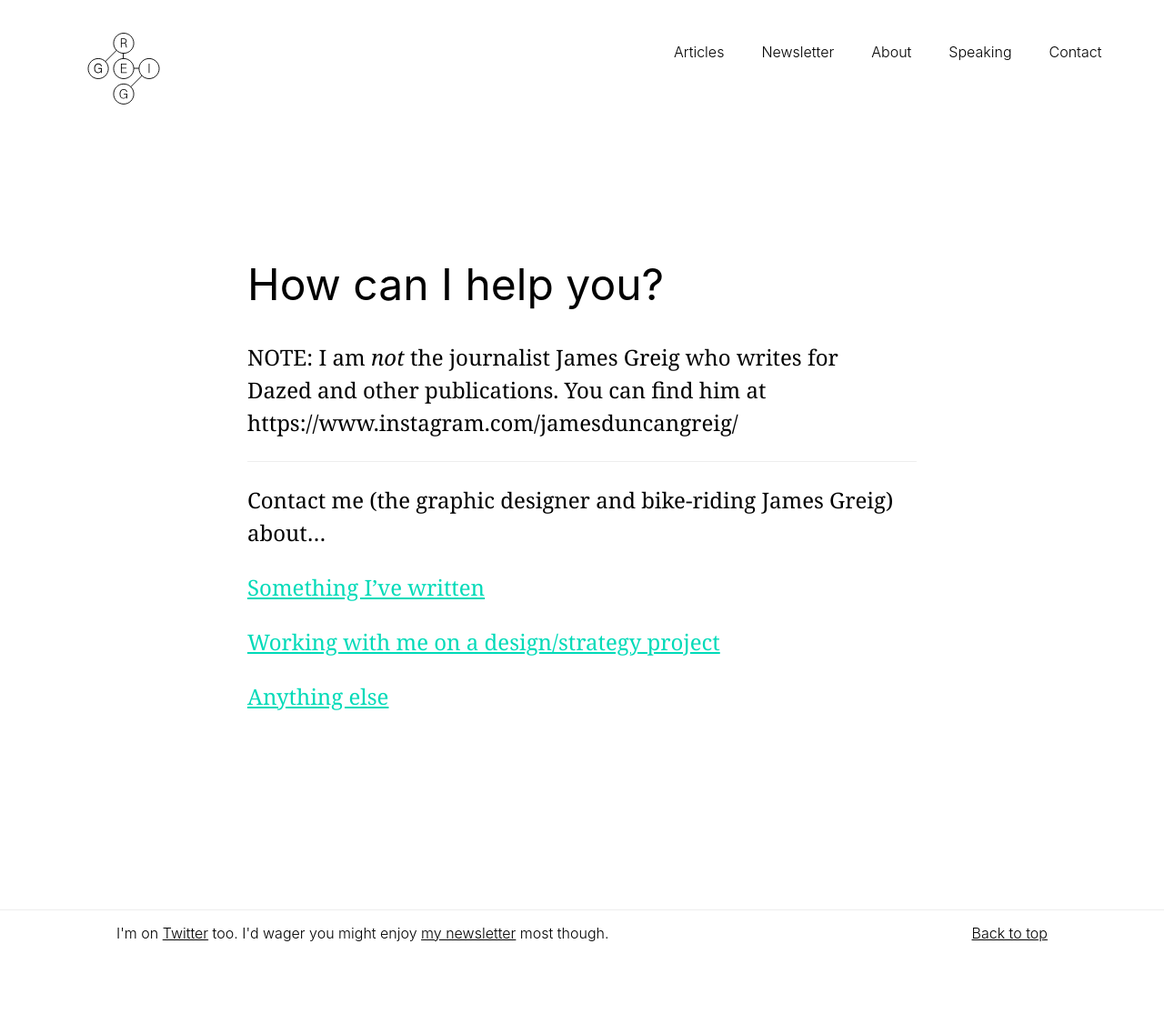
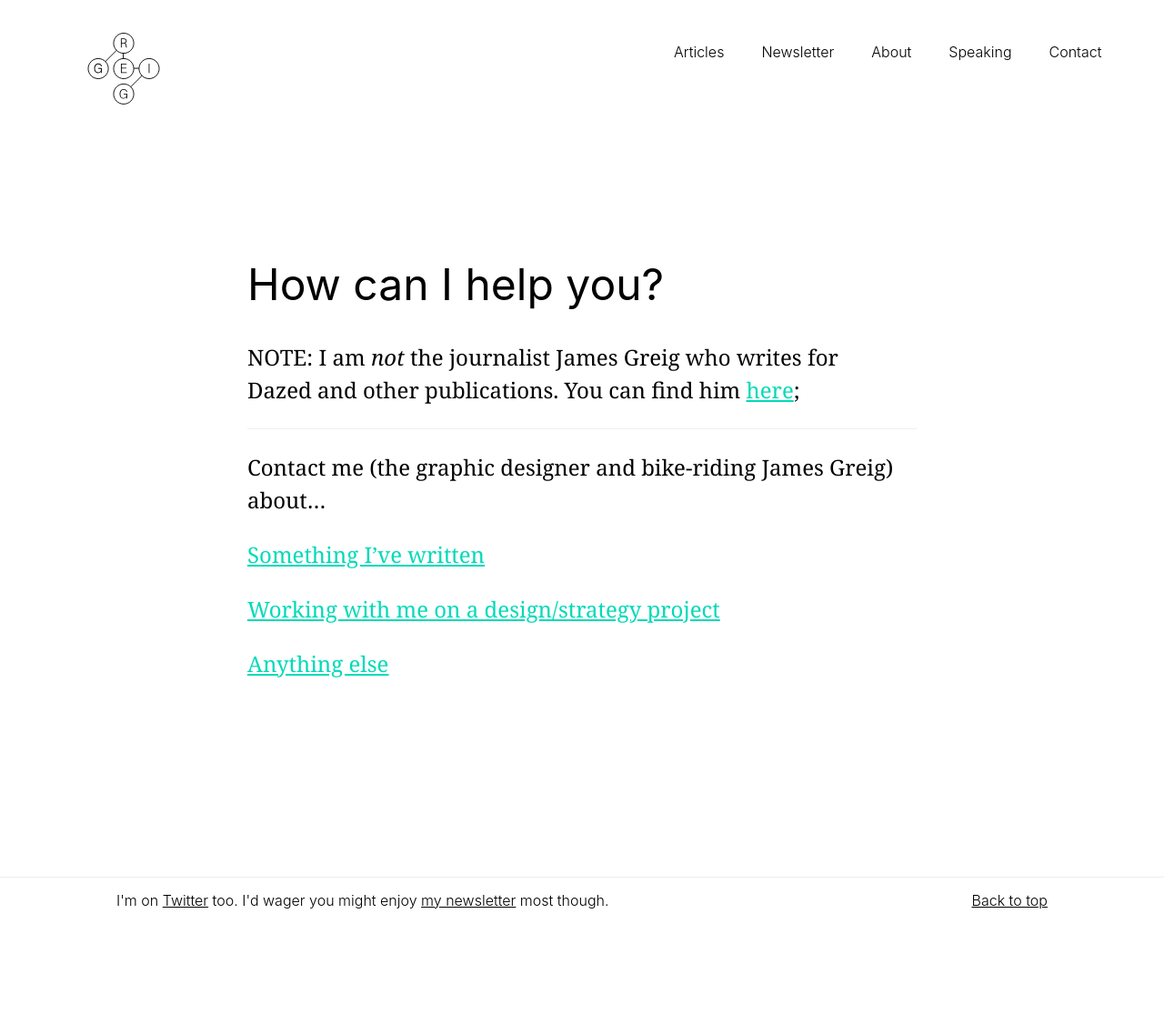
Before and after one commit to j-greig/greig, a Jekyll site: the page built from contact.md, in a window 1280 px wide. Shown: the whole page at 91% size. Built offline with Jekyll 4.4.1, drawn with Linux system fonts in a browser that asks for light colours; nearby versions of some CDN libraries; after the commit the page ends 1079 px from its top, so only the background shows below that.

Commit message:
Update contact.md again

```diff
--- a/contact.md
+++ b/contact.md
@@ -6,7 +6,7 @@ date: 2016-05-18T21:20:44+00:00
 layout: page
 guid: http://greig.cc/contact/
 ---
-NOTE: I am *not* the journalist James Greig who writes for Dazed and other publications. You can find him at https://www.instagram.com/jamesduncangreig/
+NOTE: I am *not* the journalist James Greig who writes for Dazed and other publications. You can find him <a href="[mailto:james@greig.cc?Subject=Something you've written](https://www.instagram.com/jamesduncangreig/)">here</a>;
 
 <hr>
 
```
